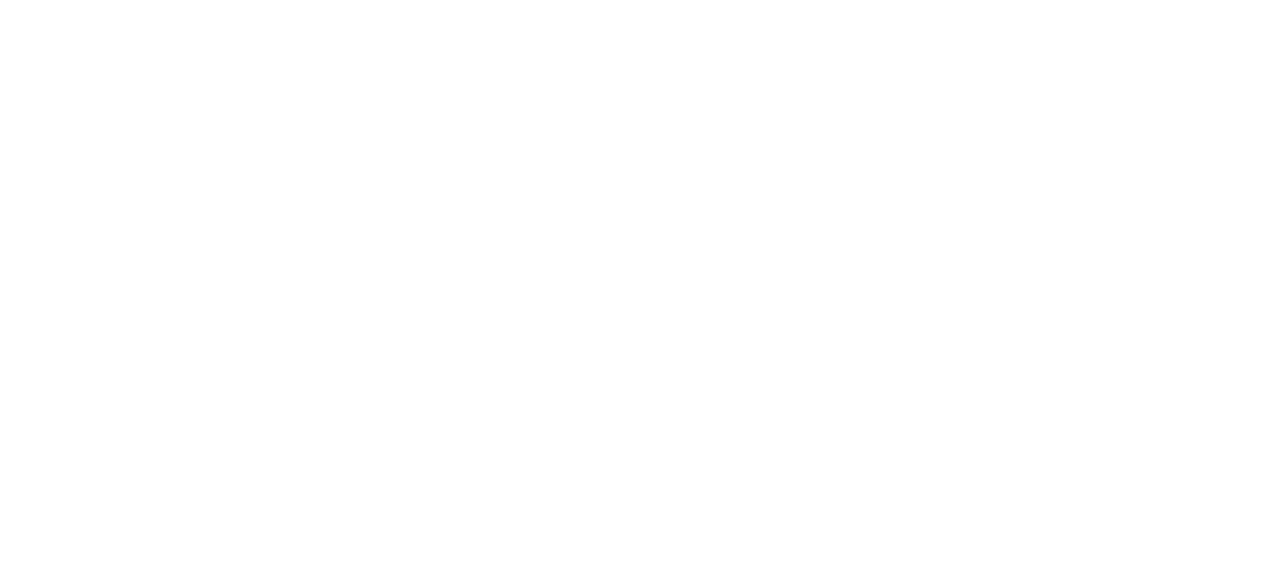
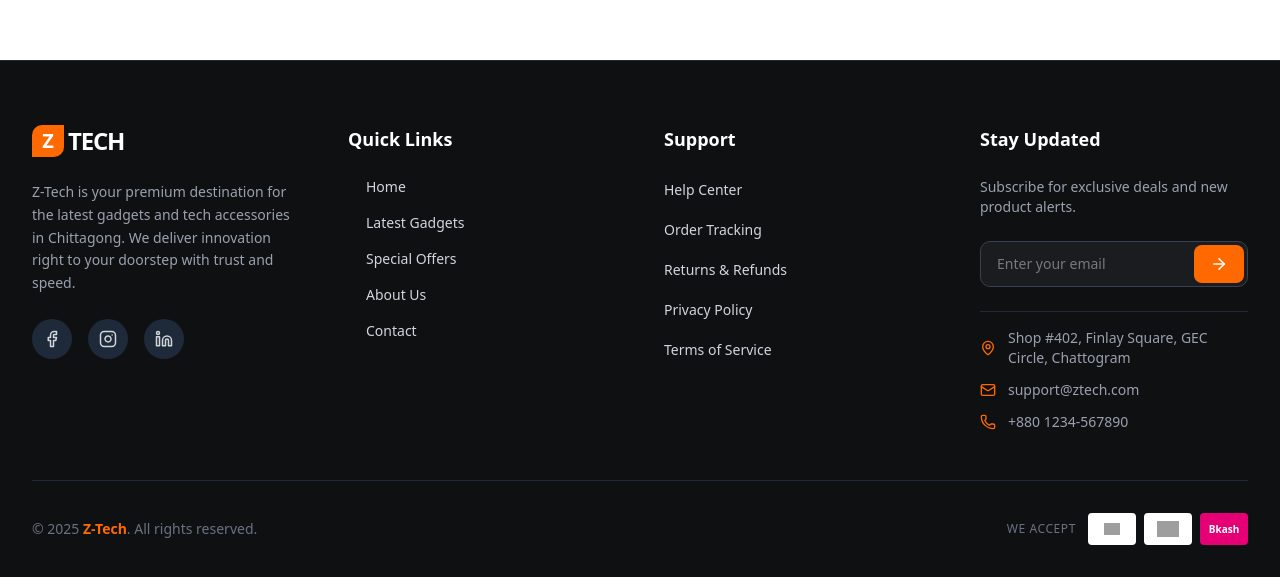
Before and after one commit to Umair505/Z-Tech-Frontend, a Next.js app: page / in a window 1280 px wide. Shown: the part 740-1317 px from the top of the page. Before the commit the page ends 800 px from the top, so only its background shows below. Built offline with nearby package versions, Linux system fonts and the light colour scheme; grey boxes are pictures that could not be loaded.

Commit message:
Responsive footer added

```diff
--- a/next.config.mjs
+++ b/next.config.mjs
@@ -2,6 +2,39 @@
 const nextConfig = {
   /* config options here */
   reactCompiler: true,
+  images: {
+    remotePatterns: [
+      {
+        protocol: 'https',
+        hostname: 'lh3.googleusercontent.com',
+        port: '',
+        pathname: '/**',
+      },
+      {
+        protocol: 'https',
+        hostname: 'images.unsplash.com',
+        port: '',
+        pathname: '/**',
+      },
+      {
+        protocol: 'https',
+        hostname: 'avatars.githubusercontent.com',
+        port: '',
+        pathname: '/**',
+      },
+      {
+        protocol: 'https',
+        hostname: 'res.cloudinary.com',
+        port: '',
+        pathname: '/**',
+      },
+      {
+        protocol: 'https',
+        hostname: 'upload.wikimedia.org',
+        port: '',
+        pathname: '/**',
+      },
+    ],
+  },
 };
-
 export default nextConfig;
--- a/src/app/layout.js
+++ b/src/app/layout.js
@@ -1,5 +1,7 @@
 import { Geist, Geist_Mono } from "next/font/google";
 import "./globals.css";
+import Navbar from "@/components/shared/Navbar";
+import Footer from "@/components/shared/Footer";
 
 const geistSans = Geist({
   variable: "--font-geist-sans",
@@ -22,7 +24,11 @@
       <body
         className={`${geistSans.variable} ${geistMono.variable} antialiased`}
       >
-        {children}
+        <Navbar />
+        <main className="pt-20 min-h-screen">
+          {children}
+        </main>
+        <Footer />
       </body>
     </html>
   );
--- a/src/app/page.js
+++ b/src/app/page.js
@@ -4,7 +4,7 @@
 export default function Home() {
   return (
    <div>
-     <Navbar />
+
    </div>
   );
 }
--- /dev/null
+++ b/src/components/shared/Footer.jsx
@@ -0,0 +1,164 @@
+import Link from "next/link";
+import Image from "next/image"; // Import Next Image
+import {
+  Facebook,
+  Twitter,
+  Instagram,
+  Linkedin,
+  Mail,
+  Phone,
+  MapPin,
+  ArrowRight
+} from "lucide-react";
+
+export default function Footer() {
+  const currentYear = new Date().getFullYear();
+
+  return (
+    <footer className="bg-[#0f1012] border-t border-gray-800 text-gray-300 pt-16 pb-8">
+      <div className="max-w-7xl mx-auto px-4 sm:px-6 lg:px-8">
+
+        {/* Top Section: 4 Columns Grid */}
+        <div className="grid grid-cols-1 md:grid-cols-2 lg:grid-cols-4 gap-12 mb-12">
+
+          {/* Column 1: Brand Info */}
+          <div className="space-y-6">
+            <Link href="/" className="flex items-center gap-1 group w-fit">
+              <div className="w-8 h-8 bg-orange-500 rounded-br-lg rounded-tl-lg flex items-center justify-center text-white font-bold text-xl group-hover:rotate-3 transition-transform duration-300">
+                Z
+              </div>
+              <span className="text-2xl font-bold tracking-tighter text-white">
+                TECH
+              </span>
+            </Link>
+            <p className="text-sm text-gray-400 leading-relaxed">
+              Z-Tech is your premium destination for the latest gadgets and tech accessories in Chittagong.
+              We deliver innovation right to your doorstep with trust and speed.
+            </p>
+
+            <div className="flex items-center gap-4">
+              {[Facebook, Instagram, Linkedin].map((Icon, idx) => (
+                <a
+                  key={idx}
+                  href="#"
+                  className="w-10 h-10 rounded-full bg-gray-800 flex items-center justify-center hover:bg-orange-500 hover:text-white transition-all duration-300 group"
+                >
+                  <Icon size={18} className="group-hover:scale-110 transition-transform" />
+                </a>
+              ))}
+            </div>
+          </div>
+
+          {/* Column 2: Quick Links */}
+          <div>
+            <h3 className="text-white font-bold text-lg mb-6">Quick Links</h3>
+            <ul className="space-y-4">
+              {['Home', 'Latest Gadgets', 'Special Offers', 'About Us', 'Contact'].map((item) => (
+                <li key={item}>
+                  <Link
+                    href="#"
+                    className="text-sm hover:text-orange-500 hover:pl-2 transition-all duration-300 flex items-center gap-1"
+                  >
+                    <ArrowRight size={14} className="opacity-0 hover:opacity-100 transition-opacity" />
+                    {item}
+                  </Link>
+                </li>
+              ))}
+            </ul>
+          </div>
+
+          {/* Column 3: Customer Support */}
+          <div>
+            <h3 className="text-white font-bold text-lg mb-6">Support</h3>
+            <ul className="space-y-4">
+              {['Help Center', 'Order Tracking', 'Returns & Refunds', 'Privacy Policy', 'Terms of Service'].map((item) => (
+                <li key={item}>
+                  <Link
+                    href="#"
+                    className="text-sm hover:text-orange-500 transition-colors"
+                  >
+                    {item}
+                  </Link>
+                </li>
+              ))}
+            </ul>
+          </div>
+
+          {/* Column 4: Newsletter & Contact */}
+          <div className="space-y-6">
+            <h3 className="text-white font-bold text-lg">Stay Updated</h3>
+            <p className="text-sm text-gray-400">Subscribe for exclusive deals and new product alerts.</p>
+
+            <form className="relative">
+              <input
+                type="email"
+                placeholder="Enter your email"
+                className="w-full bg-[#1a1c20] border border-gray-700 rounded-lg py-3 px-4 text-sm focus:outline-none focus:border-orange-500 transition-colors"
+              />
+              <button className="absolute right-1 top-1 bottom-1 bg-orange-500 hover:bg-orange-600 text-white px-4 rounded-md transition-colors">
+                <ArrowRight size={18} />
+              </button>
+            </form>
+
+            <div className="pt-4 border-t border-gray-800 space-y-3">
+              <div className="flex items-center gap-3 text-sm text-gray-400">
+                <MapPin size={16} className="text-orange-500 flex-shrink-0" />
+                <span>Shop #402, Finlay Square, GEC Circle, Chattogram</span>
+              </div>
+              <div className="flex items-center gap-3 text-sm text-gray-400">
+                <Mail size={16} className="text-orange-500 flex-shrink-0" />
+                <span>support@ztech.com</span>
+              </div>
+              <div className="flex items-center gap-3 text-sm text-gray-400">
+                <Phone size={16} className="text-orange-500 flex-shrink-0" />
+                <span>+880 1234-567890</span>
+              </div>
+            </div>
+          </div>
+
+        </div>
+
+        {/* Bottom Bar */}
+        <div className="border-t border-gray-800 pt-8 mt-8 flex flex-col md:flex-row justify-between items-center gap-4">
+          <p className="text-sm text-gray-500 text-center md:text-left">
+            &copy; {currentYear} <span className="text-orange-500 font-semibold">Z-Tech</span>. All rights reserved.
+          </p>
+
+          {/* Payment Methods */}
+          <div className="flex items-center gap-3">
+             <span className="text-xs text-gray-500 uppercase tracking-wider">We Accept</span>
+             <div className="flex gap-2">
+
+                {/* Visa Logo */}
+                <div className="h-8 w-12 bg-white rounded flex items-center justify-center overflow-hidden relative">
+                    <Image
+                      src="https://upload.wikimedia.org/wikipedia/commons/thumb/5/5e/Visa_Inc._logo.svg/2560px-Visa_Inc._logo.svg.png"
+                      alt="Visa"
+                      width={40}
+                      height={20}
+                      className="object-contain h-3 w-auto"
+                    />
+                </div>
+
+                {/* Mastercard Logo */}
+                <div className="h-8 w-12 bg-white rounded flex items-center justify-center overflow-hidden relative">
+                     <Image
+                        src="https://upload.wikimedia.org/wikipedia/commons/thumb/2/2a/Mastercard-logo.svg/1280px-Mastercard-logo.svg.png"
+                        alt="Mastercard"
+                        width={40}
+                        height={25}
+                        className="object-contain h-4 w-auto"
+                     />
+                </div>
+
+                {/* Bkash Badge */}
+                <div className="h-8 w-12 bg-pink-600 rounded flex items-center justify-center text-white text-[10px] font-bold shadow-sm">
+                    Bkash
+                </div>
+             </div>
+          </div>
+        </div>
+      </div>
+    </footer>
+  );
+}
```
